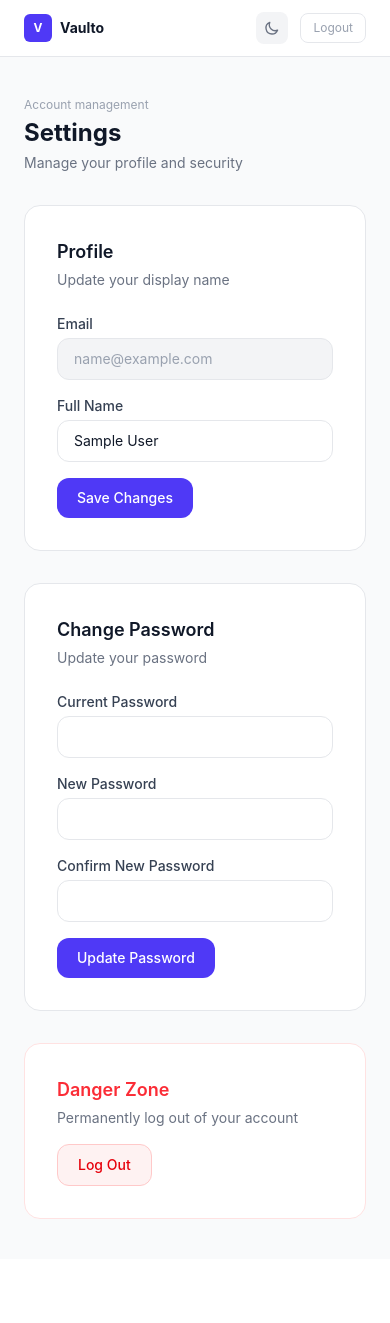
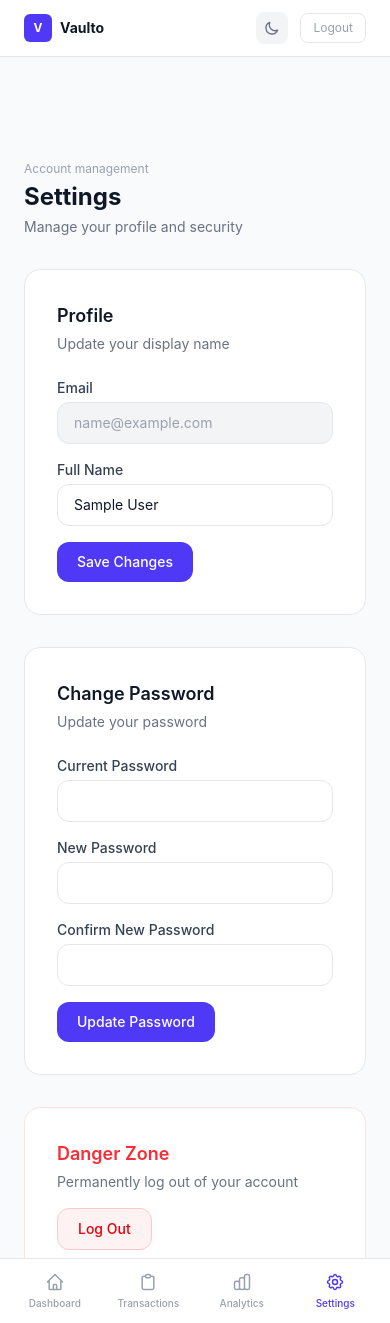
Before and after one commit to KishoreRaja05/Vaulto, a React (Vite) app in the folder client/: page /settings in a window 390 px wide. Before the commit the page ends 1259 px from the top, so only its background shows below. Built offline with nearby package versions, Linux system fonts and the light colour scheme; sample sign-in values are in the browser's storage.

Commit message:
feat: mobile bottom nav, logo to dashboard, show add button on mobile

```diff
--- a/client/src/components/AppNav.jsx
+++ b/client/src/components/AppNav.jsx
@@ -4,10 +4,27 @@ import { useTheme } from '../context/ThemeContext'
 import ThemeToggle from './ThemeToggle'
 
 const links = [
-  { to: '/dashboard', label: 'Dashboard' },
-  { to: '/transactions', label: 'Transactions' },
-  { to: '/analytics', label: 'Analytics' },
-  { to: '/settings', label: 'Settings' },
+  { to: '/dashboard', label: 'Dashboard', icon: (
+    <svg width="20" height="20" fill="none" viewBox="0 0 24 24" stroke="currentColor" strokeWidth={1.8}>
+      <path strokeLinecap="round" strokeLinejoin="round" d="M3 12l2-2m0 0l7-7 7 7M5 10v10a1 1 0 001 1h3m10-11l2 2m-2-2v10a1 1 0 01-1 1h-3m-6 0a1 1 0 001-1v-4a1 1 0 011-1h2a1 1 0 011 1v4a1 1 0 001 1m-6 0h6" />
+    </svg>
+  )},
+  { to: '/transactions', label: 'Transactions', icon: (
+    <svg width="20" height="20" fill="none" viewBox="0 0 24 24" stroke="currentColor" strokeWidth={1.8}>
+      <path strokeLinecap="round" strokeLinejoin="round" d="M9 5H7a2 2 0 00-2 2v12a2 2 0 002 2h10a2 2 0 002-2V7a2 2 0 00-2-2h-2M9 5a2 2 0 002 2h2a2 2 0 002-2M9 5a2 2 0 012-2h2a2 2 0 012 2" />
+    </svg>
+  )},
+  { to: '/analytics', label: 'Analytics', icon: (
+    <svg width="20" height="20" fill="none" viewBox="0 0 24 24" stroke="currentColor" strokeWidth={1.8}>
+      <path strokeLinecap="round" strokeLinejoin="round" d="M9 19v-6a2 2 0 00-2-2H5a2 2 0 00-2 2v6a2 2 0 002 2h2a2 2 0 002-2zm0 0V9a2 2 0 012-2h2a2 2 0 012 2v10m-6 0a2 2 0 002 2h2a2 2 0 002-2m0 0V5a2 2 0 012-2h2a2 2 0 012 2v14a2 2 0 01-2 2h-2a2 2 0 01-2-2z" />
+    </svg>
+  )},
+  { to: '/settings', label: 'Settings', icon: (
+    <svg width="20" height="20" fill="none" viewBox="0 0 24 24" stroke="currentColor" strokeWidth={1.8}>
+      <path strokeLinecap="round" strokeLinejoin="round" d="M10.325 4.317c.426-1.756 2.924-1.756 3.35 0a1.724 1.724 0 002.573 1.066c1.543-.94 3.31.826 2.37 2.37a1.724 1.724 0 001.065 2.572c1.756.426 1.756 2.924 0 3.35a1.724 1.724 0 00-1.066 2.573c.94 1.543-.826 3.31-2.37 2.37a1.724 1.724 0 00-2.572 1.065c-.426 1.756-2.924 1.756-3.35 0a1.724 1.724 0 00-2.573-1.066c-1.543.94-3.31-.826-2.37-2.37a1.724 1.724 0 00-1.065-2.572c-1.756-.426-1.756-2.924 0-3.35a1.724 1.724 0 001.066-2.573c-.94-1.543.826-3.31 2.37-2.37.996.608 2.296.07 2.572-1.065z" />
+      <path strokeLinecap="round" strokeLinejoin="round" d="M15 12a3 3 0 11-6 0 3 3 0 016 0z" />
+    </svg>
+  )},
 ]
 
 export default function AppNav() {
@@ -22,8 +39,10 @@ export default function AppNav() {
   }
 
   return (
+    <>
+      {/* ── Top navbar ── */}
       <nav
-      className="bg-white border-b border-gray-200 sticky top-0 z-50"
+        className={`sticky top-0 z-50 border-b ${dark ? 'border-gray-800' : 'border-gray-200'}`}
         style={{
           backdropFilter: 'blur(12px)',
           backgroundColor: dark ? 'rgba(3,7,18,0.92)' : 'rgba(255,255,255,0.92)',
@@ -32,12 +51,15 @@ export default function AppNav() {
         <div className="max-w-6xl mx-auto px-6">
           <div className="flex items-center justify-between h-14">
             <div className="flex items-center gap-6">
+              {/* Logo → dashboard */}
               <Link to="/dashboard" className="flex items-center gap-2 group">
                 <div className="w-7 h-7 bg-indigo-600 rounded-md flex items-center justify-center transition-transform duration-200 group-hover:scale-110">
                   <span className="text-white font-bold text-xs">V</span>
                 </div>
-              <span className="font-bold text-gray-900 text-sm">Vaulto</span>
+                <span className={`font-bold text-sm ${dark ? 'text-white' : 'text-gray-900'}`}>Vaulto</span>
               </Link>
+
+              {/* Desktop nav links */}
               <div className="hidden md:flex items-center gap-5 h-14">
                 {links.map(link => {
                   const active = location.pathname === link.to
@@ -48,7 +70,7 @@ export default function AppNav() {
                       className={`text-sm font-medium transition-all duration-200 px-1 pb-0.5 border-b-2 ${
                         active
                           ? 'text-indigo-600 border-indigo-600'
-                        : 'text-gray-500 hover:text-gray-900 border-transparent'
+                          : `border-transparent ${dark ? 'text-gray-400 hover:text-gray-200' : 'text-gray-500 hover:text-gray-900'}`
                       }`}
                     >
                       {link.label}
@@ -57,17 +79,18 @@ export default function AppNav() {
                 })}
               </div>
             </div>
+
             <div className="flex items-center gap-3">
               <ThemeToggle />
-            <div className="hidden sm:flex items-center gap-2 bg-gray-50 border border-gray-200 rounded-lg px-3 py-1.5 transition-colors hover:border-gray-300">
+              <div className={`hidden sm:flex items-center gap-2 rounded-lg px-3 py-1.5 border transition-colors ${dark ? 'bg-gray-800 border-gray-700 hover:border-gray-600' : 'bg-gray-50 border-gray-200 hover:border-gray-300'}`}>
                 <div className="w-5 h-5 bg-indigo-600 rounded-full flex items-center justify-center">
                   <span className="text-white text-xs font-bold">{user?.name?.[0]?.toUpperCase()}</span>
                 </div>
-              <span className="text-sm text-gray-700 font-medium">{user?.name}</span>
+                <span className={`text-sm font-medium ${dark ? 'text-gray-200' : 'text-gray-700'}`}>{user?.name}</span>
               </div>
               <button
                 onClick={handleLogout}
-              className="text-xs text-gray-400 hover:text-red-500 border border-gray-200 hover:border-red-200 px-3 py-1.5 rounded-lg transition-all duration-200"
+                className={`text-xs border px-3 py-1.5 rounded-lg transition-all duration-200 ${dark ? 'text-gray-500 border-gray-700 hover:text-red-400 hover:border-red-800' : 'text-gray-400 border-gray-200 hover:text-red-500 hover:border-red-200'}`}
               >
                 Logout
               </button>
@@ -75,5 +98,37 @@ export default function AppNav() {
           </div>
         </div>
       </nav>
+
+      {/* ── Bottom nav — mobile only ── */}
+      <nav className={`fixed bottom-0 left-0 right-0 z-50 md:hidden border-t ${dark ? 'border-gray-800' : 'border-gray-200'}`}
+        style={{
+          backdropFilter: 'blur(12px)',
+          backgroundColor: dark ? 'rgba(3,7,18,0.95)' : 'rgba(255,255,255,0.95)',
+        }}
+      >
+        <div className="flex items-center justify-around h-16 px-2">
+          {links.map(link => {
+            const active = location.pathname === link.to
+            return (
+              <Link
+                key={link.to}
+                to={link.to}
+                className={`flex flex-col items-center justify-center gap-1 flex-1 h-full transition-colors duration-200 ${
+                  active
+                    ? 'text-indigo-600'
+                    : dark ? 'text-gray-600 hover:text-gray-400' : 'text-gray-400 hover:text-gray-600'
+                }`}
+              >
+                {link.icon}
+                <span className="text-[10px] font-medium">{link.label}</span>
+              </Link>
+            )
+          })}
+        </div>
+      </nav>
+
+      {/* ── Bottom padding so content isn't hidden behind bottom nav on mobile ── */}
+      <div className="md:hidden h-16" />
+    </>
   )
 }
--- a/client/src/pages/dashboard.jsx
+++ b/client/src/pages/dashboard.jsx
@@ -241,7 +241,7 @@ export default function Dashboard() {
               </div>
               <Link
                 to="/transactions"
-                className="hidden sm:flex items-center gap-2 bg-indigo-600 hover:bg-indigo-700 active:scale-95 text-white text-sm font-medium px-4 py-2 rounded-lg transition-all duration-200"
+                className="flex items-center gap-2 bg-indigo-600 hover:bg-indigo-700 active:scale-95 text-white text-sm font-medium px-4 py-2 rounded-lg transition-all duration-200"
               >
                 <svg className="w-4 h-4" fill="none" viewBox="0 0 24 24" stroke="currentColor" strokeWidth={2}>
                   <path strokeLinecap="round" strokeLinejoin="round" d="M12 4v16m8-8H4" />
```
Lines whose indentation alone changed are shown as unchanged.
